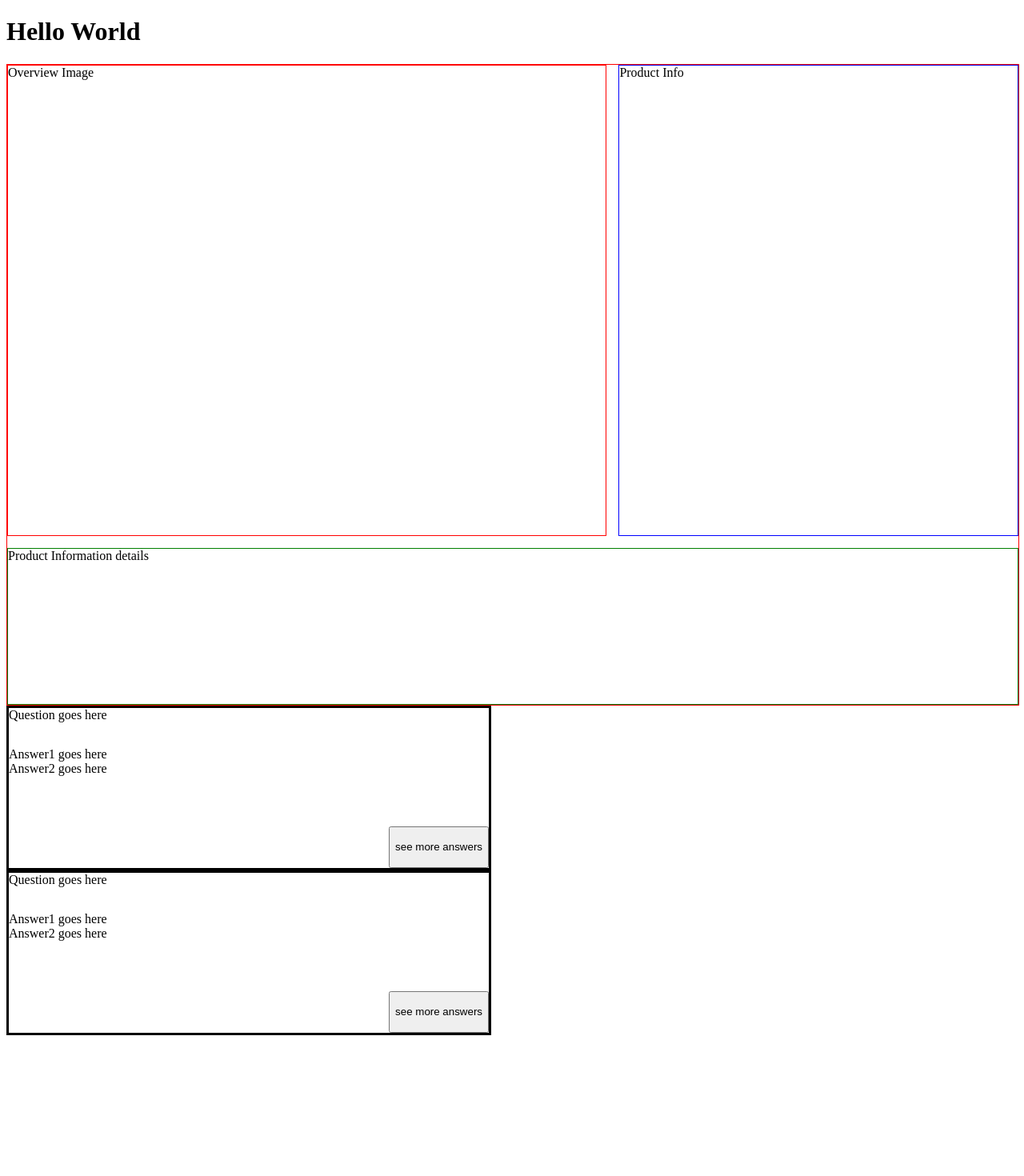
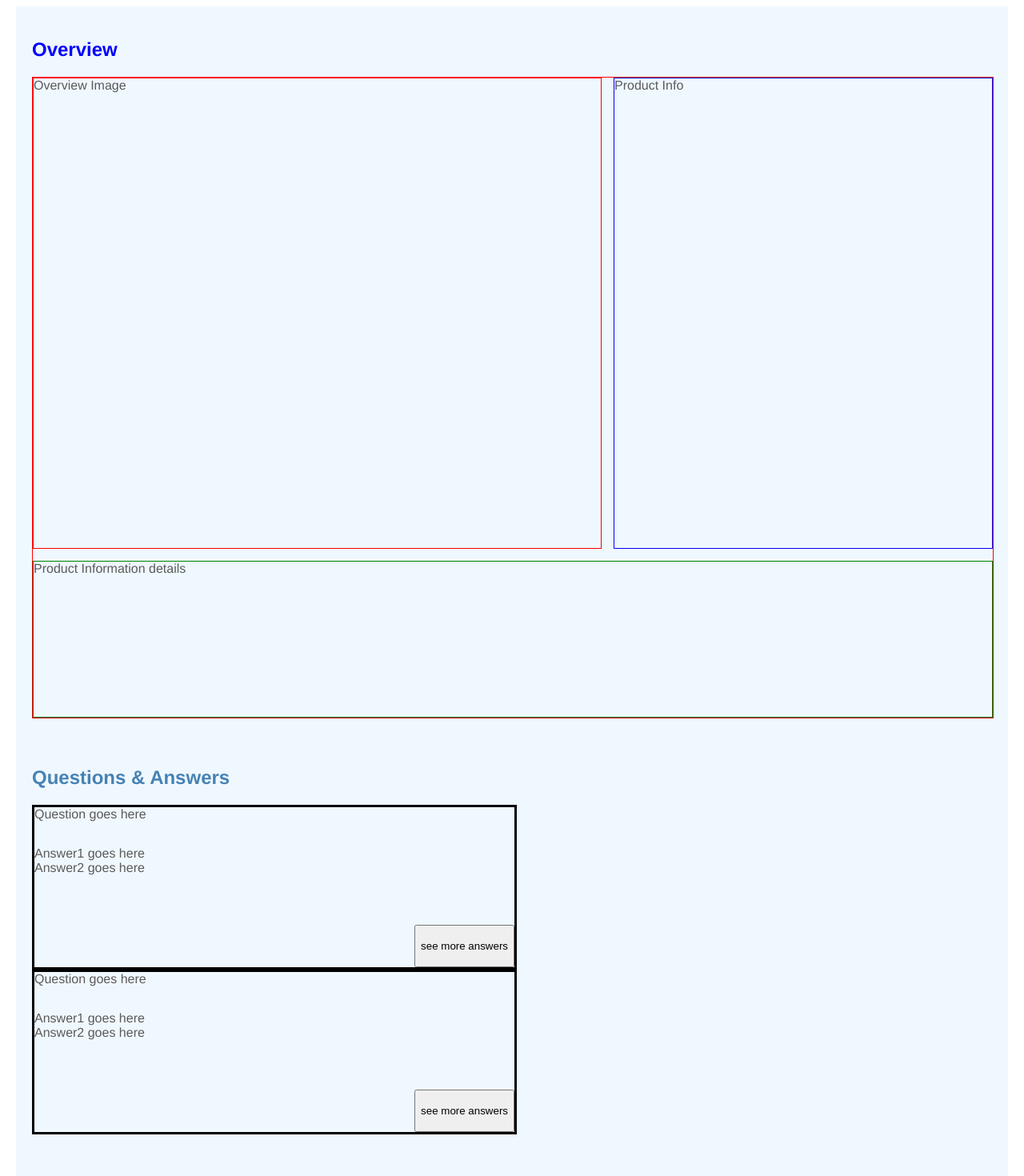
Before and after one commit to MosaicWebworks/FEC, a React app: page / in a window 1280 px wide. Shown: the top 1470 px of the page at 80% size. Before the commit the page ends 1302 px from the top, so only its background shows below. Built offline with nearby package versions, Linux system fonts and the light colour scheme; the HTML template or start-up script is replaced by a standard one.

Commit message:
Fixed merge conflicts

```diff
--- a/client/src/index.jsx
+++ b/client/src/index.jsx
@@ -1,16 +1,68 @@
 import React from 'react';
 import ReactDOM from 'react-dom';
 import axios from 'axios';
-import QuestionList from './components/qa/QuestionList.jsx'
+import styled from 'styled-components';
+import { ThemeProvider } from 'styled-components';
+import RatingsReviews from './components/rr/RatingsReviews.jsx';
+import QuestionList from './components/qa/QuestionList.jsx';
 import { Overview } from './components/Overview/Overview.jsx'
+
+const theme = {
+  colors: {
+    primary: 'blue',
+    secondary: 'steelblue',
+    background: '	#f0f8ff',
+    text: '#5A5A5A',
+  },
+  fonts: {
+    main: '"Helvetica Neue", sans-serif',
+  },
+};
+
+const Container = styled.div`
+  display: grid;
+  width: 100%;
+  max-width: 1200px;
+  margin: 0 auto;
+  padding: 20px;
+  background-color: ${(props) => props.theme.colors.background};
+  color: ${(props) => props.theme.colors.text};
+  font-family: ${(props) => props.theme.fonts.main};
+`;
+
+const Section = styled.section`
+  margin-bottom: 40px;
+`;
+
+const Heading1 = styled.h1`
+  color: ${(props) => props.theme.colors.primary};
+`;
+
+const Heading2 = styled.h2`
+  color: ${(props) => props.theme.colors.secondary};
+`;
+
 const App = () => {
 
   return (
-    <div>
-      <h1>Hello World</h1>
-      <Overview />
-      <QuestionList/>
-    </div>
+    // <div>
+    //   <h1>Hello World</h1>
+  <ThemeProvider theme={theme}>
+    <Container>
+      <Section>
+        <Heading1>Overview</Heading1>
+        <Overview/>
+      </Section>
+      <Section>
+        <Heading2>Questions & Answers</Heading2>
+        <QuestionList />
+      </Section>
+      <Section>
+        <Heading2>Ratings & Reviews</Heading2>
+        <RatingsReviews />
+      </Section>
+    </Container>
+  </ThemeProvider>
   );
 }
 
```
